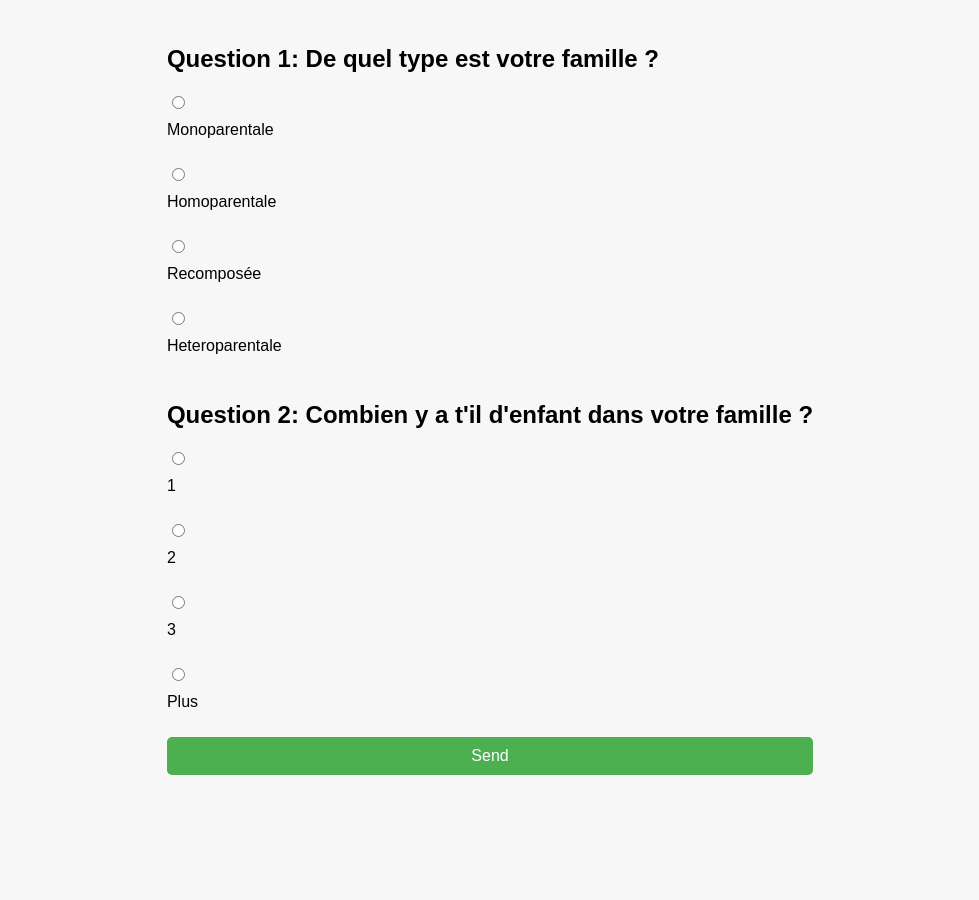
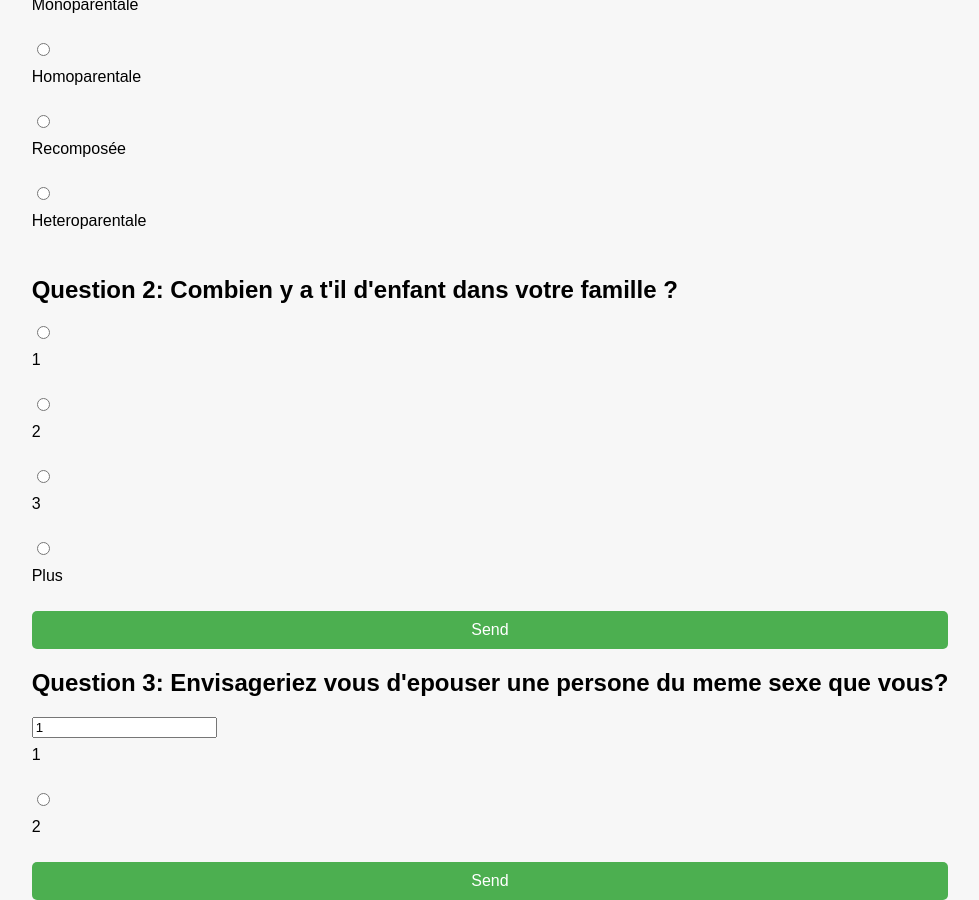
Before and after one commit to trinallepro/lafamille, a plain HTML site: page quiz.html in a window 1280 px wide. Shown: the whole page, without its empty margins (150-1129 px from the left). Before the commit the page ends 800 px from the top, so only its background shows below. Drawn offline with Linux system fonts and the light colour scheme.

Commit message:
Update quiz.html

```diff
--- a/quiz.html
+++ b/quiz.html
@@ -96,6 +96,13 @@
     <input type="radio" id="indien" name="question2" value="plus">
     <label for="indien">Plus</label><br>
   <button type="submit">Send</button>
+
+   <h2>Question 3: Envisageriez vous d'epouser une persone du meme sexe que vous?</h2>
+    <input type="oui" id="oui" name="question3" value="1">
+    <label for="oui">1</label><br>
+    <input type="radio" id="non" name="question3" value="2">
+    <label for="non">2</label><br>
+  <button type="submit">Send</button>
 </form>
 
 
```
